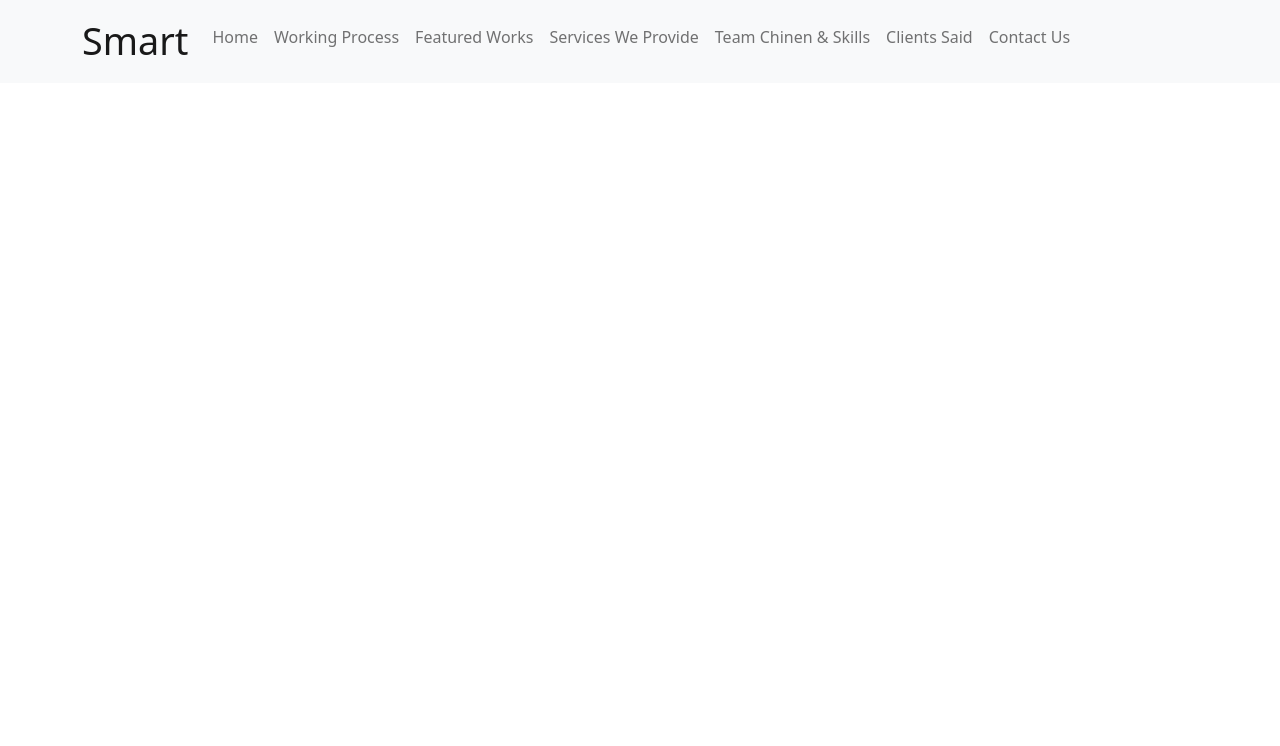
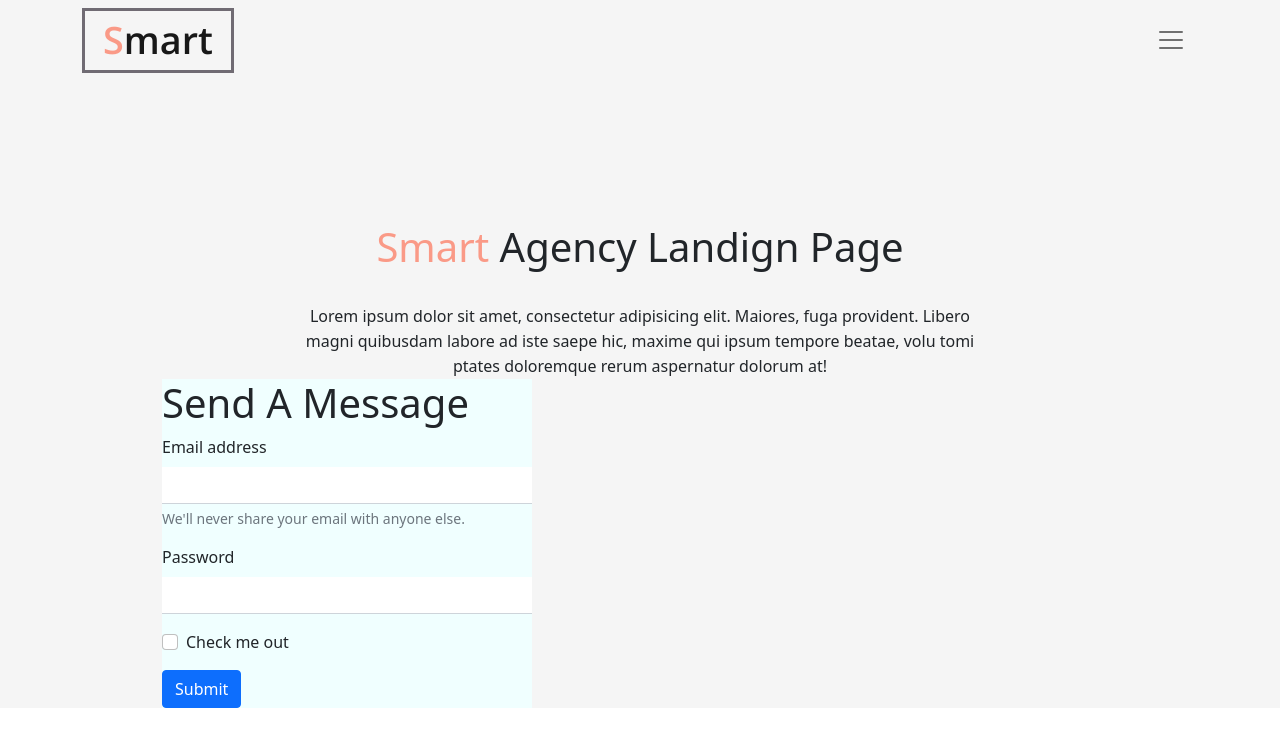
Before and after one commit to AlxMorgen/smart-agency-landing-page, a website: page index.html in a window 1280 px wide. Drawn offline with nearby package versions, Linux system fonts and the light colour scheme.

Commit message:
Обновил первый блок

```diff
--- a/index.html
+++ b/index.html
@@ -10,9 +10,9 @@
     <link rel="stylesheet" href="style.css">
   </head>
   <body>
-      <nav class="navbar navbar-expand-lg navbar-light bg-light">
+      <nav class="navbar sticky-top navbar-light">
           <div class="container">
-              <a href="" class="navbar-brand">Smart</a>
+              <a href="" class="navbar-brand"><orange>S</orange>mart</a>
               <button class="navbar-toggler" type="button" data-bs-toggle="collapse" data-bs-target="#navbarContent" aria-controls="navbarContent" aria-expanded="false">
                   <span class="navbar-toggler-icon"></span>
               </button>
@@ -44,6 +44,35 @@
           </div>
 
       </nav>
+      <div class="container-fluid" style="padding: 0px;">
+        <div class="home">
+          <h1 class="home-title"><orange>Smart</orange> Agency Landign Page</h1>
+
+            <p class="text">Lorem ipsum dolor sit amet, consectetur adipisicing elit. Maiores, fuga provident. Libero magni quibusdam labore ad iste saepe hic, maxime qui ipsum tempore beatae, volu tomi ptates        doloremque rerum aspernatur dolorum at!</p>
+
+        </div>
+        <div class="container-fluid m-0" style="background-color: #f5f5f5;">
+          <div class="message col">
+            <form>
+              <h1 class="message-title">Send A Message</h1>
+              <div class="mb-3">
+                <label for="exampleInputEmail1" class="form-label">Email address</label>
+                <input type="email" class="form-control" id="exampleInputEmail1" aria-describedby="emailHelp">
+                <div id="emailHelp" class="form-text">We'll never share your email with anyone else.</div>
+              </div>
+              <div class="mb-3">
+                <label for="exampleInputPassword1" class="form-label">Password</label>
+                <input type="password" class="form-control" id="exampleInputPassword1">
+              </div>
+              <div class="mb-3 form-check">
+                <input type="checkbox" class="form-check-input" id="exampleCheck1">
+                <label class="form-check-label" for="exampleCheck1">Check me out</label>
+              </div>
+              <button type="submit" class="btn btn-primary">Submit</button>
+            </form>
+          </div>
+        </div>
+      </div>
 
 
     <script src="https://cdn.jsdelivr.net/npm/bootstrap@5.0.1/dist/js/bootstrap.bundle.min.js" integrity="sha384-gtEjrD/SeCtmISkJkNUaaKMoLD0//ElJ19smozuHV6z3Iehds+3Ulb9Bn9Plx0x4" crossorigin="anonymous"></script>
--- a/style.css
+++ b/style.css
@@ -1,3 +1,62 @@
+.navbar {
+    padding-bottom: 0px;
+    background: #f5f5f5;
+}
 .navbar-brand {
     font-size: 37.77px;
+    font-family: 'Open Sans', sans-serif;
+    font-weight: 600;
+    color: #6f6f6f;
+    border: 3px solid;
+    border-color: #706b73;
+    padding: 12px 18px;
+    line-height: 34.55px;
 }
+orange {
+    color: #fa9a87;
+}
+.navbar-toggler {
+    border: none;
+}
+.home {
+    background: #f5f5f5;
+    width: 100%;
+}
+.home-title {
+width: 100%;
+text-align: center;
+padding-top: 150px;
+}
+.text {
+    text-align: center;
+    width: 100%;
+    max-width: 710px;
+    padding: 25px 10px 0 10px;
+    margin: auto;
+    line-height: 25px;
+
+}
+.form-control {
+    border-top: 0;
+    border-left: 0;
+    border-right: 0;
+    border-radius: 0;
+}
+.message {
+    max-width: 370px;
+    margin-left: 150px;
+    margin-right: 150px;
+    max-width: 370px;
+    background-color: azure;
+}
+
+
+
+
+
+
+@media (max-width: 700px) {
+.message {
+    margin: auto;
+}
+}
```
